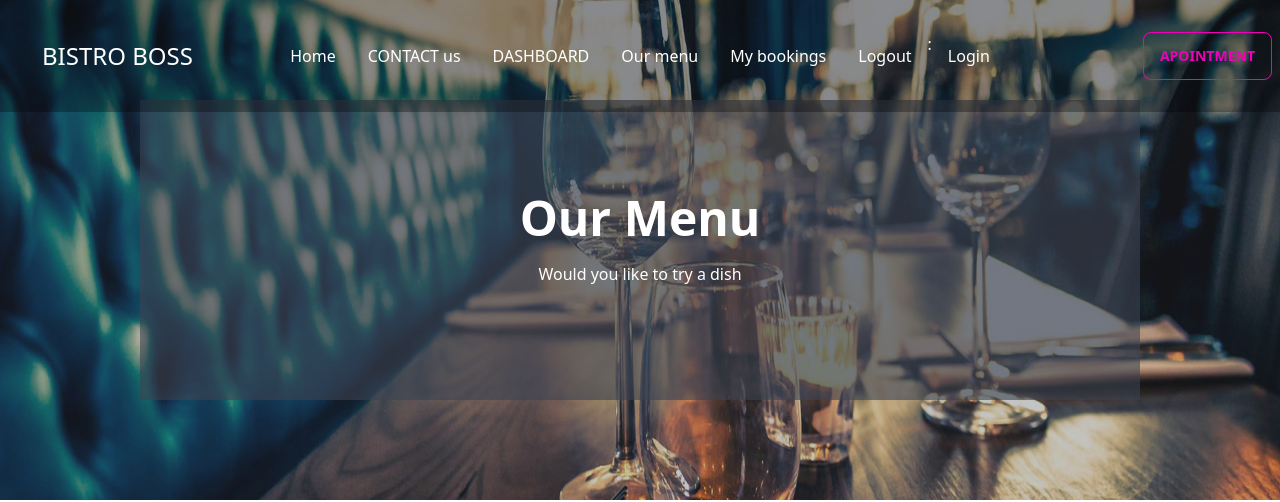
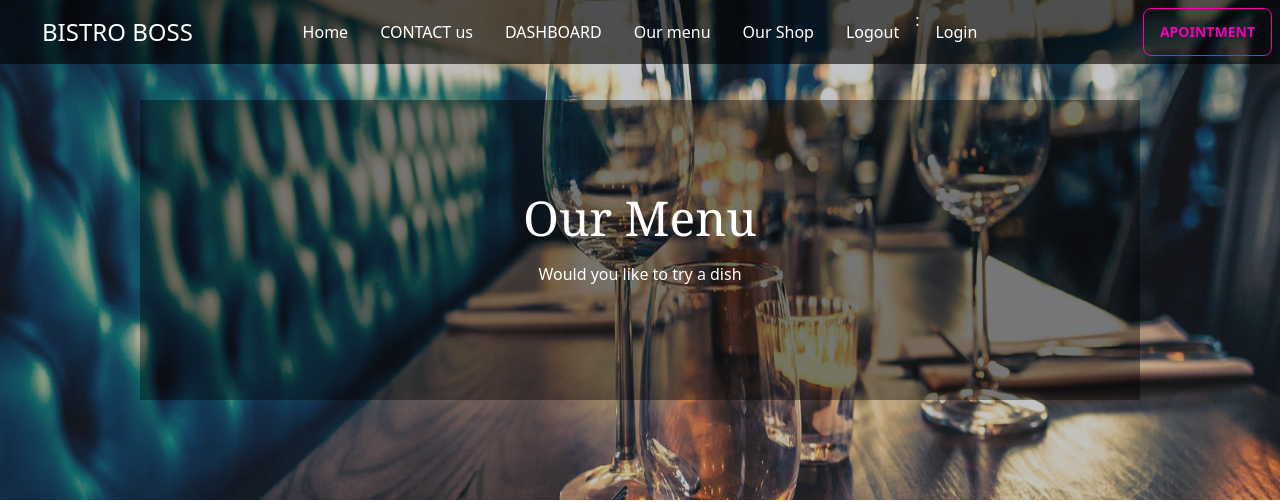
Before and after one commit to sakibbiswas/bistro-boss-client, a React (Vite) app: page /menu in a window 1280 px wide. Shown: the top 502 px of the page. Built offline with nearby package versions, Linux system fonts and the light colour scheme.

Commit message:
react tab add

```diff
--- a/package.json
+++ b/package.json
@@ -21,6 +21,7 @@
     "react-parallax": "^3.5.1",
     "react-responsive-carousel": "^3.2.23",
     "react-router-dom": "^6.11.2",
+    "react-tabs": "^6.0.1",
     "sort-by": "^1.2.0",
     "swiper": "^9.3.2"
   },
--- a/src/Cover/Cover.jsx
+++ b/src/Cover/Cover.jsx
@@ -10,9 +10,9 @@ const Cover = ({ img, title, text }) => {
         >
             <div className="hero h-[500px] " >
                 <div className="hero-overlay bg-opacity-30"></div>
-                <div className="hero-content hero-overlay bg-opacity-60  w-[1000px] h-[300px] text-center text-neutral-content">
+                <div className="hero-content hero-overlay  bg-opacity-40 bg-black w-[1000px] h-[300px] text-center text-neutral-content">
                     <div className="max-w-md">
-                        <h1 className="mb-5 text-5xl font-bold">{title}</h1>
+                        <h1 className="mb-5 text-5xl capitalize font-serif">{title}</h1>
                         <p className="mb-5">{text}</p>
 
                     </div>
--- a/src/Routes/Routes.jsx
+++ b/src/Routes/Routes.jsx
@@ -3,6 +3,7 @@ import Main from "../layout/Main.jsx";
 import Home from "../pages/Home/Home.jsx";
 import { createBrowserRouter } from 'react-router-dom';
 import Menu from "../pages/Menu/Menu.jsx";
+import Shop from "../pages/Shop/Shop.jsx";
 export const router = createBrowserRouter([
     {
         path: "/",
@@ -15,6 +16,10 @@ export const router = createBrowserRouter([
             {
                 path: 'menu',
                 element: <Menu></Menu>
+            },
+            {
+                path: 'shop',
+                element: <Shop></Shop>
             }
         ]
     },
--- a/src/pages/Navbar/Navbar.jsx
+++ b/src/pages/Navbar/Navbar.jsx
@@ -10,14 +10,14 @@ const Navbar = () => {
 
         {/* {user?.email ? */}
         <>
-            <li><Link to='bookings'>My bookings</Link></li>
+            <li><Link to='shop'>Our Shop</Link></li>
             <li> <button >Logout</button></li>
         </> :
         <li><Link to='login'>Login</Link></li>
         {/* } */}
     </>
     return (
-        <div className="navbar fixed z-10 bg-opacity-30 bg-black text-white max-w-screen-xl  h-28 mb-5">
+        <div className="navbar fixed z-10 bg-opacity-60 bg-black text-white max-w-screen-xl   mb-5">
             <div className="navbar-start">
                 <div className="dropdown">
                     <label tabIndex={0} className="btn btn-ghost lg:hidden">
--- /dev/null
+++ b/src/pages/Shop/Shop.jsx
@@ -0,0 +1,58 @@
+import React, { useState } from 'react';
+import { Helmet } from 'react-helmet-async';
+import Cover from '../../Cover/Cover';
+import ShopImg from '../../assets/shop/banner2.jpg';
+import { Tab, Tabs, TabList, TabPanel } from 'react-tabs';
+import 'react-tabs/style/react-tabs.css';
+import Usemenu from '../../hooks/Usemenu';
+const Shop = () => {
+    const [tabIndex, setTabIndex] = useState(0);
+    const [menu] = Usemenu()
+    const dessert = menu.filter(item => item.category === 'dessert')
+    const soup = menu.filter(item => item.category === 'soup')
+    const salad = menu.filter(item => item.category === ' salad')
+    const pizza = menu.filter(item => item.category === 'pizza')
+    const offered = menu.filter(item => item.category === 'offered')
+    return (
+        <div>
+            <Helmet>
+                <title>Bistro Boss | Our Shop</title>
+            </Helmet>
+            <Cover img={ShopImg} title='Our Shop' text='Would you like to try a Dish'> </Cover>
+            <div className="text-center">
+                <Tabs selectedIndex={tabIndex} onSelect={(index) => setTabIndex(index)}>
+                    <TabList>
+                        <Tab>Salad</Tab>
+                        <Tab>Pizza</Tab>
+                        <Tab>Soup</Tab>
+                        <Tab>Drinks</Tab>
+                        <Tab>Desserts</Tab>
+                    </TabList>
+
+
+                    <TabPanel>
+
+                    </TabPanel>
+
+                    <TabPanel>
+
+                    </TabPanel>
+
+                    <TabPanel>
+
+                    </TabPanel>
+
+                    <TabPanel>
+
+                    </TabPanel>
+
+                    <TabPanel>
+
+                    </TabPanel>
+                </Tabs>
+            </div>
+        </div>
+    );
+};
+
+export default Shop;
```
Also changed, not shown: 1 other file (tests, documents, lock files or other folders).
